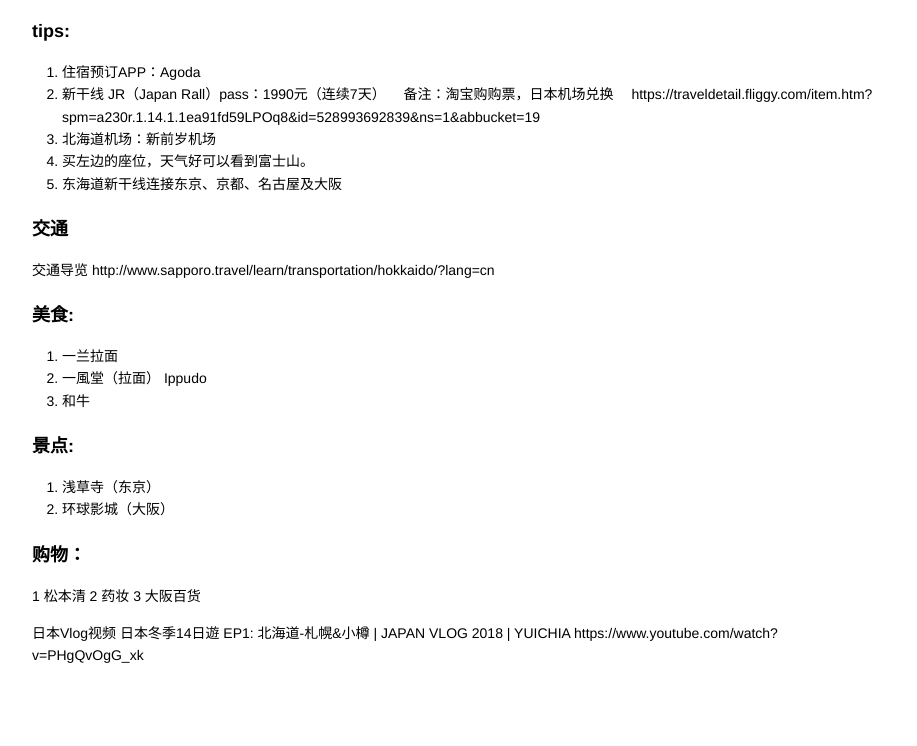
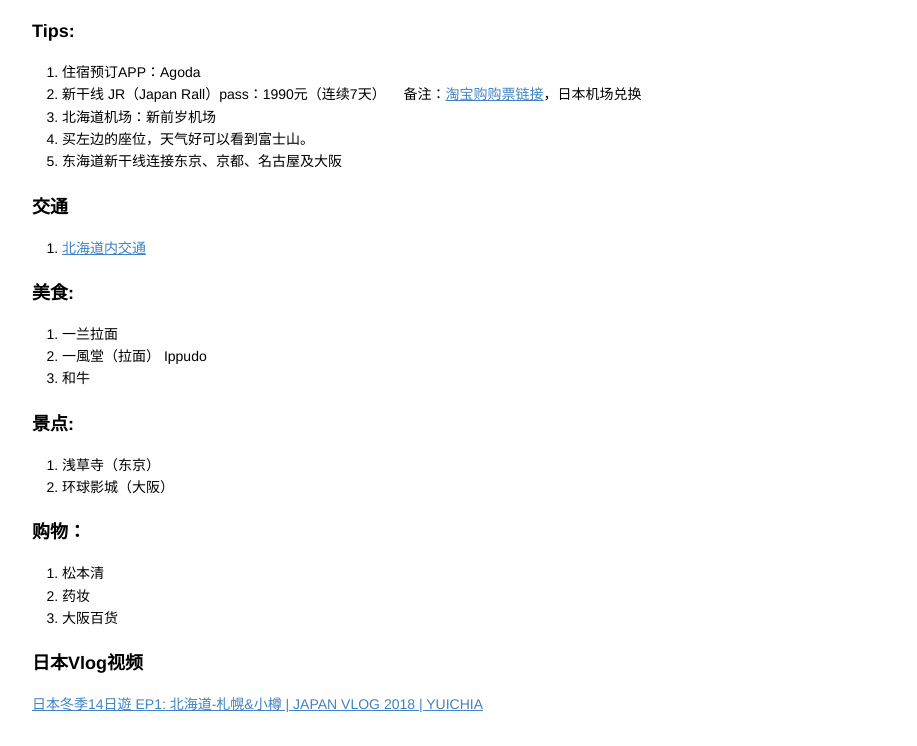
Before and after one commit to jetlian/blog, a plain HTML site: page travel/index.html in a window 1280 px wide. Shown: the part 3451-4197 px from the top of the page, without its empty margins (181-1098 px from the left). Before the commit the page ends 4148 px from the top, so only its background shows below. Drawn offline with Linux system fonts and the light colour scheme.

Commit message:
upate 10.26

```diff
--- a/travel/index.html
+++ b/travel/index.html
@@ -513,13 +513,12 @@ kbd {
 
 <hr>
 
-<h3 id="toc_10">tips:</h3>
+<h3 id="toc_10">Tips:</h3>
 
 <ol>
 <li>住宿预订APP：Agoda</li>
 <li>新干线 JR（Japan Rall）pass：1990元（连续7天）
- 备注：淘宝购购票，日本机场兑换
- https://traveldetail.fliggy.com/item.htm?spm=a230r.1.14.1.1ea91fd59LPOq8&amp;id=528993692839&amp;ns=1&amp;abbucket=19</li>
+ 备注：<a href="https://traveldetail.fliggy.com/item.htm?spm=a230r.1.14.1.1ea91fd59LPOq8&amp;id=528993692839&amp;ns=1&amp;abbucket=19">淘宝购购票链接</a>，日本机场兑换</li>
 <li>北海道机场：新前岁机场</li>
 <li>买左边的座位，天气好可以看到富士山。</li>
 <li>东海道新干线连接东京、京都、名古屋及大阪</li>
@@ -527,8 +526,9 @@ kbd {
 
 <h3 id="toc_11">交通</h3>
 
-<p>交通导览
-http://www.sapporo.travel/learn/transportation/hokkaido/?lang=cn</p>
+<ol>
+<li><a href="http://www.sapporo.travel/learn/transportation/hokkaido/?lang=cn">北海道内交通</a></li>
+</ol>
 
 <h3 id="toc_12">美食:</h3>
 
@@ -547,13 +547,15 @@ http://www.sapporo.travel/learn/transportation/hokkaido/?lang=cn</p>
 
 <h3 id="toc_14">购物：</h3>
 
-<p>1 松本清
-2 药妆
-3 大阪百货</p>
+<ol>
+<li>松本清</li>
+<li>药妆</li>
+<li>大阪百货</li>
+</ol>
 
-<p>日本Vlog视频
-日本冬季14日遊 EP1: 北海道-札幌&amp;小樽 | JAPAN VLOG 2018 | YUICHIA
-https://www.youtube.com/watch?v=PHgQvOgG_xk</p>
+<h3 id="toc_15">日本Vlog视频</h3>
+
+<p><a href="https://www.youtube.com/watch?v=PHgQvOgG_xk">日本冬季14日遊 EP1: 北海道-札幌&amp;小樽 | JAPAN VLOG 2018 | YUICHIA</a></p>
 
 
 
```
Also changed, not shown: 1 other file.
